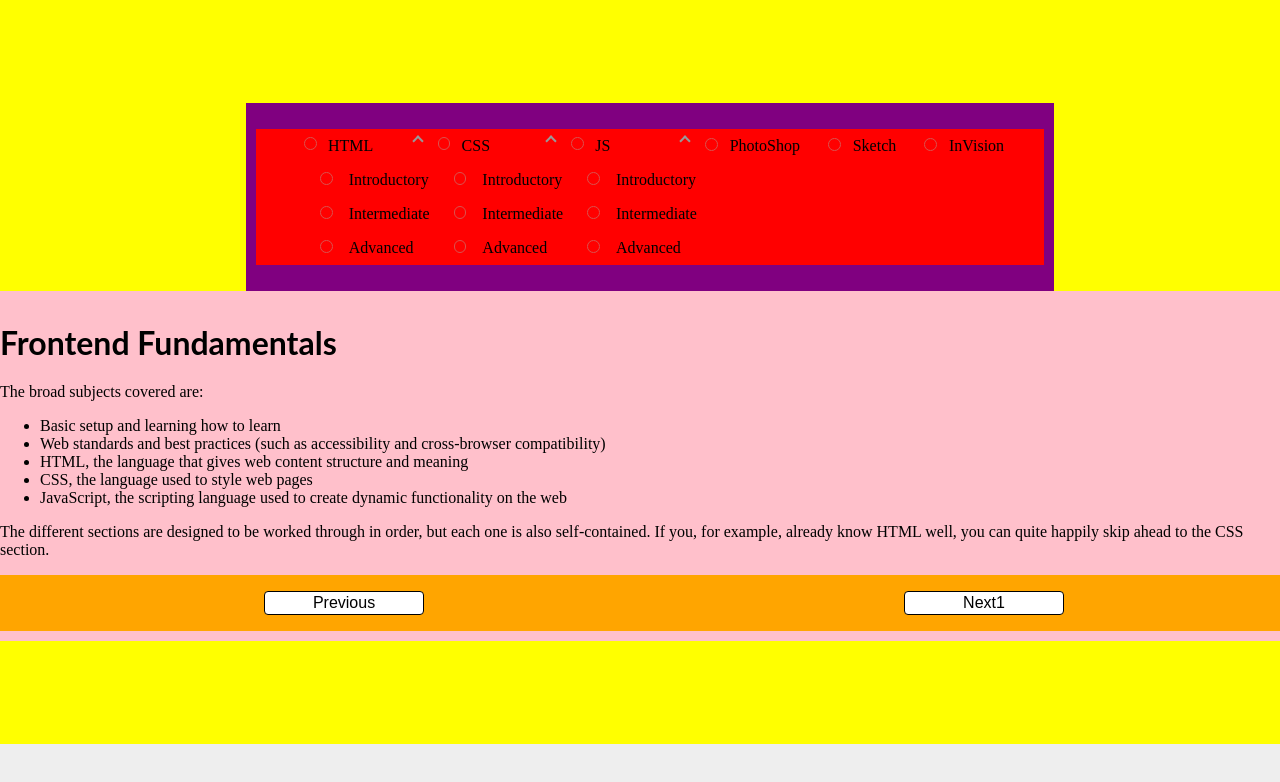
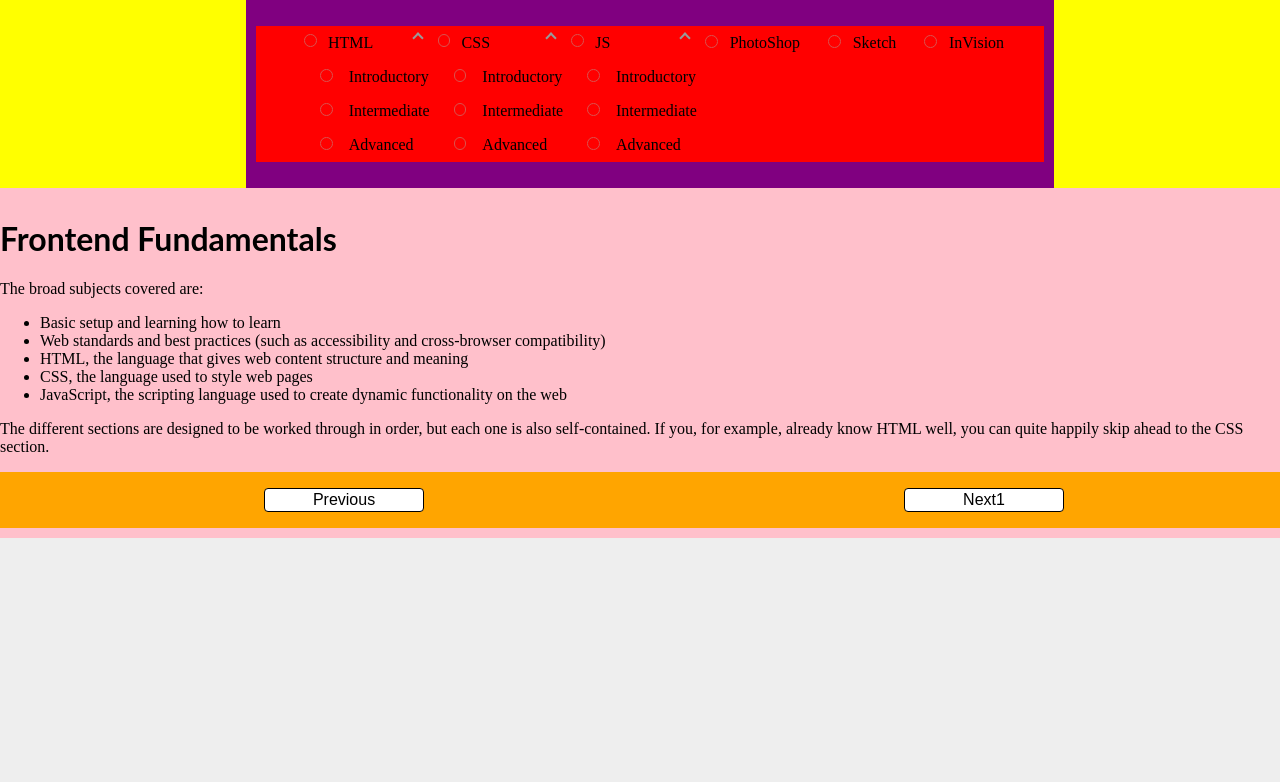
Before and after one commit to oscarmauriciogiraldo/nested-step-progress-bar-8nnyh4, an Angular app: page /start in a window 1280 px wide. Shown: the top 782 px of the page. Built offline with nearby package versions, Linux system fonts and the light colour scheme.

Commit message:
estep-page

```diff
--- a/src/app/app.component.scss
+++ b/src/app/app.component.scss
@@ -12,7 +12,7 @@
   flex-direction: column;
   justify-content: center;
   align-items: center;
-  height: calc(100% - 3.5rem);
+  //height: calc(100% - 3.5rem);
   background: yellow;
   .content-view {
     display: flex;
```
